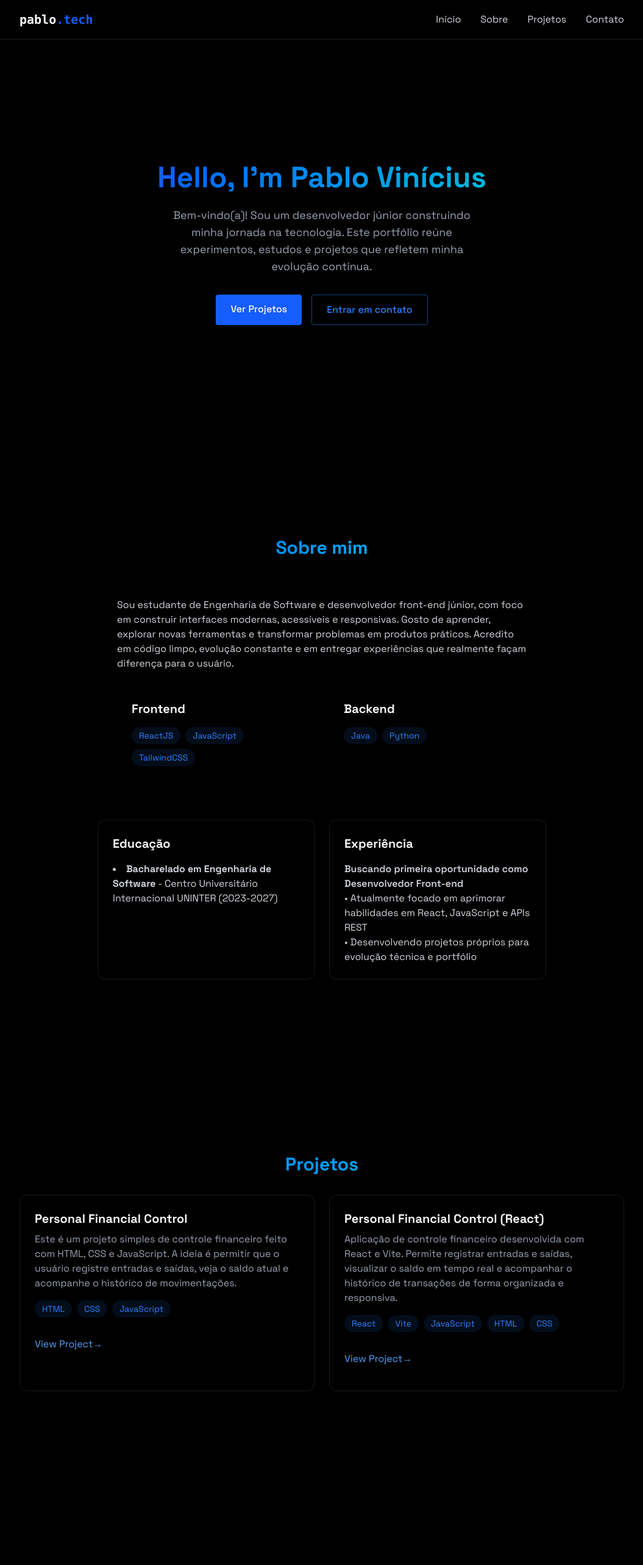
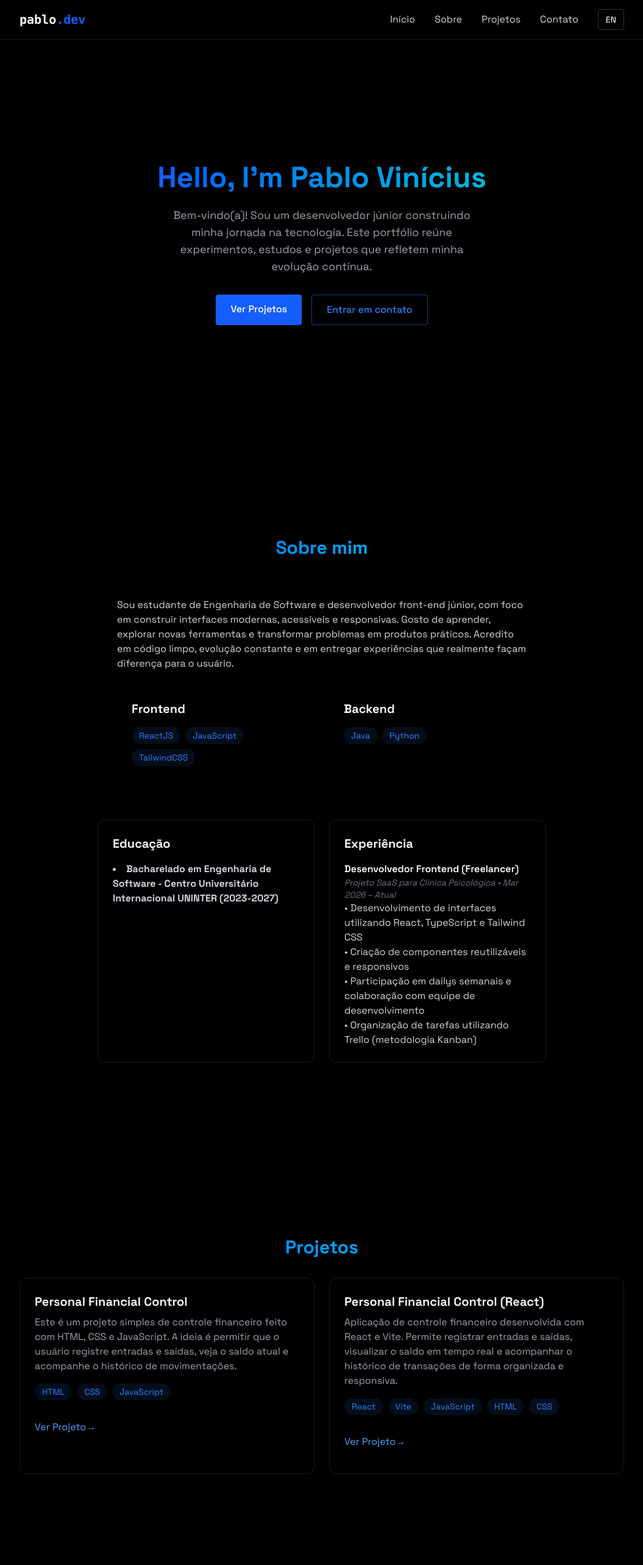
Before and after one commit to PabloViny/my_portfolio, a React (Vite) app: page / in a window 1280 px wide. Shown: the top 2566 px of the page at 61% size, without its empty margins (112-1167 px from the left). Built offline with nearby package versions, Linux system fonts and the light colour scheme.

Commit message:
feat: add language switching and update portfolio

```diff
--- a/src/App.jsx
+++ b/src/App.jsx
@@ -9,13 +9,14 @@ import About from "./components/sections/About"
 import Projects from "./components/sections/Projects"
 import Contact from "./components/sections/Contact"
 import { useState } from "react"
+import { LanguageProvider } from "./context/LanguageContext"
 
 function App() {
   const [isLoaded, setIsLoaded] = useState(false)
   const [menuOpen, setMenuOpen] = useState(false)
 
   return (
-    <>
+    <LanguageProvider>
       {!isLoaded && <LoadingScreen onComplete={() => setIsLoaded(true)}/>} {" "}
       <div className={`min-h-screen transition-opacity duration-700 ${isLoaded ? "opacity-100" : "opacity-0"} bg-black text-gray-100`}>
 
@@ -26,7 +27,7 @@ function App() {
         <Projects/>
         <Contact/>
       </div>
-    </>
+    </LanguageProvider>
   )
 }
 
--- a/src/components/Navbar.jsx
+++ b/src/components/Navbar.jsx
@@ -1,6 +1,8 @@
 import { useEffect } from "react"
+import { useLanguage } from "../context/LanguageContext"
 
 const Navbar = ({menuOpen, setMenuOpen}) => {
+    const { language, toggleLanguage, t } = useLanguage()
 
     useEffect(() => {
         document.body.style.overflow = menuOpen ? "hidden" : "";
@@ -11,21 +13,36 @@ const Navbar = ({menuOpen, setMenuOpen}) => {
         <div className="max-w-5xl mx-auto px-4">
             <div className="flex justify-between items-center h-16">
                 <a href="#home" className="font-mono text-xl font-bold text-white">
-                    pablo<span className="text-blue-600">.tech</span>{" "}
+                    pablo<span className="text-blue-600">.dev</span>{" "}
                 </a>
 
-                <div className="w-7 h-5 relative cursor-pointer z-40 md:hidden" onClick={() => setMenuOpen((prev) => !prev)}>
-                    &#9776;
+                <div className="flex items-center gap-4 md:hidden">
+                    <button
+                        onClick={toggleLanguage}
+                        className="text-gray-300 hover:text-white text-sm font-medium border border-white/20 rounded px-2 py-1 transition-colors hover:border-blue-500/50"
+                        aria-label="Toggle language"
+                    >
+                        {language === "pt" ? "EN" : "PT"}
+                    </button>
+
+                    <div className="w-7 h-5 relative cursor-pointer z-40" onClick={() => setMenuOpen((prev) => !prev)}>
+                        &#9776;
+                    </div>
                 </div>
 
                 <div className="hidden md:flex items-center space-x-8">
-                    <a href="#home" className="text-gray-300 hover:text-white transition-colors"> Início </a>
+                    <a href="#home" className="text-gray-300 hover:text-white transition-colors"> {t.nav.home} </a>
+                    <a href="#about" className="text-gray-300 hover:text-white transition-colors"> {t.nav.about} </a>
+                    <a href="#projects" className="text-gray-300 hover:text-white transition-colors"> {t.nav.projects} </a>
+                    <a href="#contact" className="text-gray-300 hover:text-white transition-colors"> {t.nav.contact} </a>
 
-                    <a href="#about" className="text-gray-300 hover:text-white transition-colors"> Sobre </a>
-
-                    <a href="#projects" className="text-gray-300 hover:text-white transition-colors"> Projetos </a>
-
-                    <a href="#contact" className="text-gray-300 hover:text-white transition-colors"> Contato </a>
+                    <button
+                        onClick={toggleLanguage}
+                        className="text-gray-300 hover:text-white text-sm font-medium border border-white/20 rounded px-3 py-1.5 transition-colors hover:border-blue-500/50 hover:text-blue-400"
+                        aria-label="Toggle language"
+                    >
+                        {language === "pt" ? "EN" : "PT"}
+                    </button>
                 </div>
             </div>
         </div>
--- a/src/components/sections/About.jsx
+++ b/src/components/sections/About.jsx
@@ -1,30 +1,24 @@
-import {RevealOnScroll} from "./RevealOnScroll"
+import { RevealOnScroll } from "./RevealOnScroll"
+import { useLanguage } from "../../context/LanguageContext"
 
 const About = () => {
+  const { t } = useLanguage()
 
-    const frontendSkills = [
-        "ReactJS",
-        "JavaScript",
-        "TailwindCSS"
-    ]
-
-    const backendSkills = [
-        "Java",
-        "Python"
-    ]
-
+  const frontendSkills = ["ReactJS", "JavaScript", "TailwindCSS"]
+  const backendSkills = ["Java", "Python"]
 
   return (
     <section id="about" className="min-h-screen flex items-center justify-center py-20">
 
         <RevealOnScroll>
         <div className="max-w-3xl mx-auto px-4">
-            <h2 className="text-3xl font-bold mb-8 bg-gradient-to-r from-blue-600 to-cyan-400 bg-clip-text text-transparent text-center">Sobre mim</h2>
+            <h2 className="text-3xl font-bold mb-8 bg-gradient-to-r from-blue-600 to-cyan-400 bg-clip-text text-transparent text-center">
+              {t.about.title}
+            </h2>
 
             <div className="glass rounded-xl p-8 border-white/10 border:-translate-y-1 transition-all">
                 <p className="text-gray-300 mb-6">
-                    Sou estudante de Engenharia de Software e desenvolvedor front-end júnior, com foco em construir interfaces modernas, acessíveis e responsivas.
-                    Gosto de aprender, explorar novas ferramentas e transformar problemas em produtos práticos. Acredito em código limpo, evolução constante e em entregar experiências que realmente façam diferença para o usuário.
+                    {t.about.bio}
                 </p>
 
                 <div className="grid grid-cols-1 md:grid-cols-2 gap-6">
@@ -54,20 +48,23 @@ const About = () => {
 
             <div className="grid grid-cols-1 md:grid-cols-2 gap-6 mt-8">
                 <div className="p-6 rounded-xl border-white/10 border hover:-translate-y-1 transition-all">
-                    <h3 className="text-xl font-bold mb-4"> Educação </h3>
+                    <h3 className="text-xl font-bold mb-4"> {t.about.education} </h3>
                     <ul className="list-disc list-inside text-gray-300 space-y-2">
                         <li>
-                            <strong> Bacharelado em Engenharia de Software</strong> - Centro Universitário Internacional UNINTER (2023-2027)
+                            <strong>{t.about.educationEntry}</strong>
                         </li>
                     </ul>
                 </div>
                 <div className="p-6 rounded-xl border-white/10 border hover:-translate-y-1 transition-all">
-                    <h3 className="text-xl font-bold mb-4"> Experiência </h3>
+                    <h3 className="text-xl font-bold mb-4"> {t.about.experience} </h3>
                     <div className="space-y-4 text-gray-300">
                         <div>
-                            <h4 className="font-semibold">Buscando primeira oportunidade como Desenvolvedor Front-end</h4>
-                            <p> • Atualmente focado em aprimorar habilidades em React, JavaScript e APIs REST</p>
-                            <p>• Desenvolvendo projetos próprios para evolução técnica e portfólio</p>
+                            <h4 className="font-semibold text-white">{t.about.experienceTitle}</h4>
+                            <h5 className="text-sm text-gray-500 italic">{t.about.experienceSubTitle}</h5>
+                            <p>{t.about.experienceDesc1}</p>
+                            <p>{t.about.experienceDesc2}</p>
+                            <p>{t.about.experienceDesc3}</p>
+                            <p>{t.about.experienceDesc4}</p>
                         </div>
                     </div>
                 </div>
--- a/src/components/sections/Projects.jsx
+++ b/src/components/sections/Projects.jsx
@@ -1,6 +1,9 @@
-import { RevealOnScroll } from "./RevealOnScroll";
+import { RevealOnScroll } from "./RevealOnScroll"
+import { useLanguage } from "../../context/LanguageContext"
 
 const Projects = () => {
+  const { t } = useLanguage()
+
   return (
     <section
       id="projects"
@@ -9,7 +12,7 @@ const Projects = () => {
       <RevealOnScroll>
         <div className="max-w-5xl mx-auto px-4">
           <h2 className="text-3xl font-bold mb-8 bg-gradient-to-r from-blue-600 to-cyan-400 bg-clip-text text-transparent text-center">
-            Projetos
+            {t.projects.title}
           </h2>
           <div className="grid grid-cols-1 md:grid-cols-2 gap-6">
             <div className="p-6 rounded-xl border border-white/10 hover:-translate-y-1 hover:border-blue-500/30 hover:shadow-[0_2px_8px_rgba(59, 130, 246, 0.2)] transition">
@@ -17,10 +20,7 @@ const Projects = () => {
                 Personal Financial Control
               </h3>
               <p className="text-gray-400 mb-4">
-                Este é um projeto simples de controle financeiro feito com HTML,
-                CSS e JavaScript. A ideia é permitir que o usuário registre
-                entradas e saídas, veja o saldo atual e acompanhe o histórico de
-                movimentações.
+                {t.projects.project1.description}
               </p>
               <div className="flex flex-wrap gap-2 mb-4">
                 {["HTML", "CSS", "JavaScript"].map((tech, key) => (
@@ -39,8 +39,7 @@ const Projects = () => {
                   className="text-blue-400 hover:text-blue-300 transition-colors my-4"
                   target="_blank"
                 >
-                  {" "}
-                  View Project→{" "}
+                  {t.projects.viewProject}
                 </a>
               </div>
             </div>
@@ -50,10 +49,7 @@ const Projects = () => {
                 Personal Financial Control (React)
               </h3>
               <p className="text-gray-400 mb-4">
-                Aplicação de controle financeiro desenvolvida com React e Vite.
-                Permite registrar entradas e saídas, visualizar o saldo em tempo
-                real e acompanhar o histórico de transações de forma organizada
-                e responsiva.
+                {t.projects.project2.description}
               </p>
               <div className="flex flex-wrap gap-2 mb-4">
                 {["React", "Vite", "JavaScript", "HTML", "CSS"].map(
@@ -74,8 +70,7 @@ const Projects = () => {
                   className="text-blue-400 hover:text-blue-300 transition-colors my-4"
                   target="_blank"
                 >
-                  {" "}
-                  View Project→{" "}
+                  {t.projects.viewProject}
                 </a>
               </div>
             </div>
@@ -83,7 +78,7 @@ const Projects = () => {
         </div>
       </RevealOnScroll>
     </section>
-  );
-};
+  )
+}
 
-export default Projects;
+export default Projects
--- /dev/null
+++ b/src/context/LanguageContext.jsx
@@ -0,0 +1,122 @@
+import { createContext, useContext, useState } from "react"
+
+const translations = {
+  pt: {
+    nav: {
+      home: "Início",
+      about: "Sobre",
+      projects: "Projetos",
+      contact: "Contato",
+    },
+    home: {
+      greeting: "Hello, I'm Pablo Vinícius",
+      description:
+        "Bem-vindo(a)! Sou um desenvolvedor júnior construindo minha jornada na tecnologia. Este portfólio reúne experimentos, estudos e projetos que refletem minha evolução contínua.",
+      viewProjects: "Ver Projetos",
+      getInTouch: "Entrar em contato",
+    },
+    about: {
+      title: "Sobre mim",
+      bio: "Sou estudante de Engenharia de Software e desenvolvedor front-end júnior, com foco em construir interfaces modernas, acessíveis e responsivas. Gosto de aprender, explorar novas ferramentas e transformar problemas em produtos práticos. Acredito em código limpo, evolução constante e em entregar experiências que realmente façam diferença para o usuário.",
+      education: "Educação",
+      educationEntry: "Bacharelado em Engenharia de Software - Centro Universitário Internacional UNINTER (2023-2027)",
+      experience: "Experiência",
+      experienceTitle: "Desenvolvedor Frontend (Freelancer)",
+      experienceSubTitle: "Projeto SaaS para Clínica Psicológica • Mar 2026 – Atual",
+      experienceDesc1: "• Desenvolvimento de interfaces utilizando React, TypeScript e Tailwind CSS",
+      experienceDesc2: "• Criação de componentes reutilizáveis e responsivos",
+      experienceDesc3: "• Participação em dailys semanais e colaboração com equipe de desenvolvimento",
+      experienceDesc4: "• Organização de tarefas utilizando Trello (metodologia Kanban)",
+    },
+    projects: {
+      title: "Projetos",
+      viewProject: "Ver Projeto→",
+      project1: {
+        description:
+          "Este é um projeto simples de controle financeiro feito com HTML, CSS e JavaScript. A ideia é permitir que o usuário registre entradas e saídas, veja o saldo atual e acompanhe o histórico de movimentações.",
+      },
+      project2: {
+        description:
+          "Aplicação de controle financeiro desenvolvida com React e Vite. Permite registrar entradas e saídas, visualizar o saldo em tempo real e acompanhar o histórico de transações de forma organizada e responsiva.",
+      },
+    },
+    contact: {
+      title: "Entre Em Contato",
+      namePlaceholder: "Nome...",
+      messagePlaceholder: "Sua Mensagem...",
+      send: "Enviar Mensagem",
+      sending: "Enviando...",
+      successAlert: "Mensagem enviada!",
+      errorAlert: "Oops! Algo deu errado. Por favor, tente novamente.",
+    },
+  },
+  en: {
+    nav: {
+      home: "Home",
+      about: "About",
+      projects: "Projects",
+      contact: "Contact",
+    },
+    home: {
+      greeting: "Hello, I'm Pablo Vinícius",
+      description:
+        "Welcome! I'm a junior developer building my journey in technology. This portfolio gathers experiments, studies, and projects that reflect my continuous growth.",
+      viewProjects: "View Projects",
+      getInTouch: "Get in touch",
+    },
+    about: {
+      title: "About me",
+      bio: "I'm a Software Engineering student and junior front-end developer, focused on building modern, accessible, and responsive interfaces. I enjoy learning, exploring new tools, and turning problems into practical products. I believe in clean code, constant growth, and delivering experiences that truly make a difference for the user.",
+      education: "Education",
+      educationEntry: "Bachelor's in Software Engineering - Centro Universitário Internacional UNINTER (2023-2027)",
+      experience: "Experience",
+      experienceTitle: "Frontend Developer (Freelancer)",
+      experienceSubTitle: "SaaS Project for a Psychology Clinic • Mar 2026 – Present",
+      experienceDesc1: "• Development of interfaces using React, TypeScript, and Tailwind CSS",
+      experienceDesc2: "• Creation of reusable and responsive components",
+      experienceDesc3: "• Participation in weekly dailies and collaboration with the development team",
+      experienceDesc4: "• Task organization using Trello (Kanban methodology)",
+    },
+    projects: {
+      title: "Projects",
+      viewProject: "View Project→",
+      project1: {
+        description:
+          "A simple personal financial control project built with HTML, CSS and JavaScript. The idea is to let the user register income and expenses, view the current balance, and track the transaction history.",
+      },
+      project2: {
+        description:
+          "A financial control application built with React and Vite. It allows registering income and expenses, viewing the balance in real time, and tracking transaction history in an organized and responsive way.",
+      },
+    },
+    contact: {
+      title: "Get In Touch",
+      namePlaceholder: "Name...",
+      messagePlaceholder: "Your Message...",
+      send: "Send Message",
+      sending: "Sending...",
+      successAlert: "Message sent!",
+      errorAlert: "Oops! Something went wrong. Please try again.",
+    },
+  },
+}
+
+const LanguageContext = createContext()
+
+export const LanguageProvider = ({ children }) => {
+  const [language, setLanguage] = useState("pt")
+
+  const toggleLanguage = () => {
+    setLanguage((prev) => (prev === "pt" ? "en" : "pt"))
+  }
+
+  const t = translations[language]
+
+  return (
+    <LanguageContext.Provider value={{ language, toggleLanguage, t }}>
+      {children}
+    </LanguageContext.Provider>
+  )
+}
+
+export const useLanguage = () => useContext(LanguageContext)
--- a/src/index.css
+++ b/src/index.css
@@ -6,6 +6,7 @@ html, body {
   font-family: "Space Grotesk", sans-serif;
   background: #0a0a0a;
   color: #f3f4f6;
+  scroll-behavior: smooth;
 }
 
 @layer utilities {
```
Also changed, not shown: src/components/MobileMenu.jsx (+8 -8 lines), src/components/sections/Contact.jsx (+16 -13 lines), src/components/sections/Home.jsx (+8 -5 lines).
